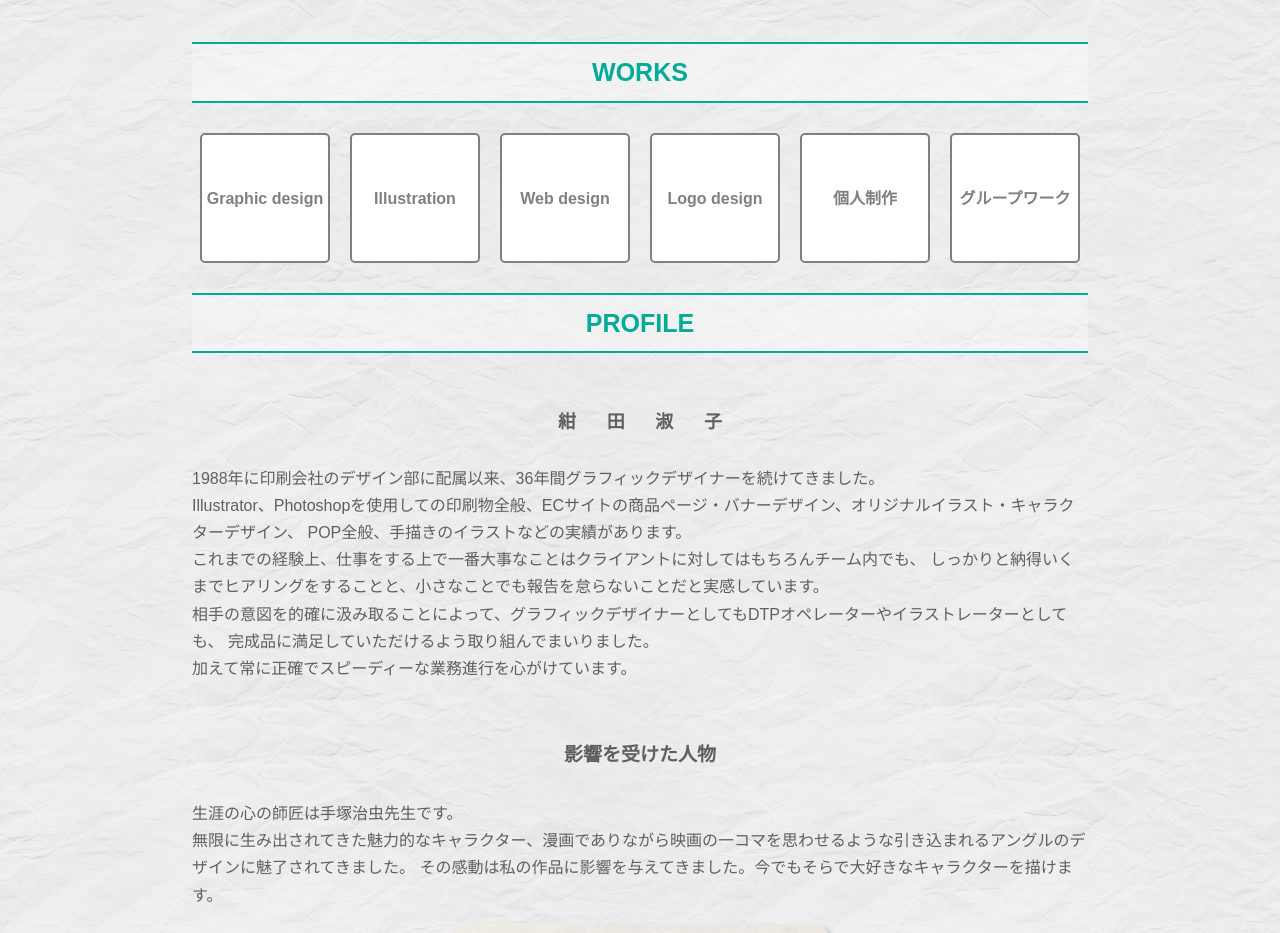
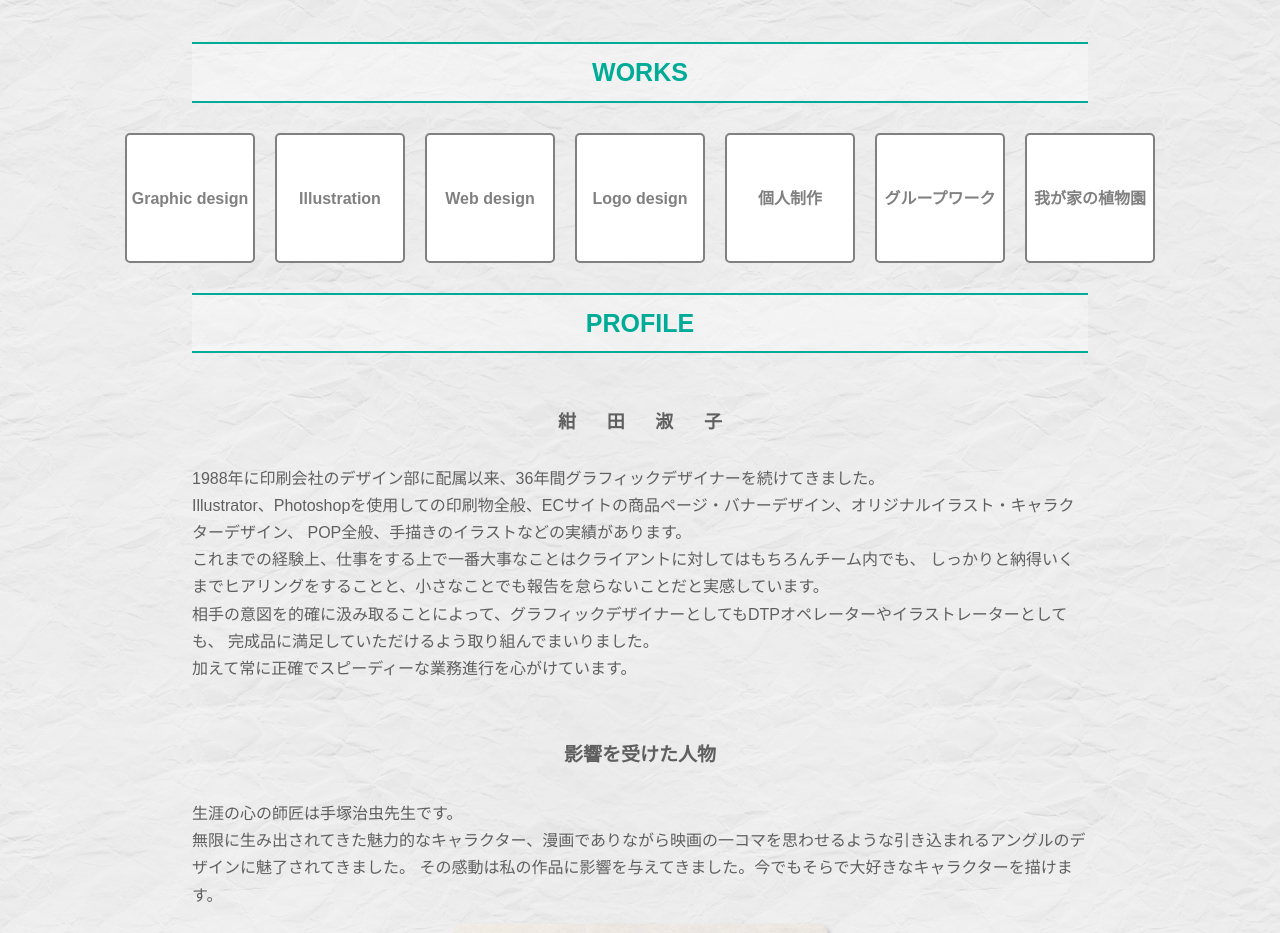
Before and after one commit to spiral445/portfolio, a plain HTML site: page index.html in a window 1280 px wide. Shown: the part 1800-2733 px from the top of the page. Drawn offline with Linux system fonts and the light colour scheme; some packages are replaced by stand-ins of ours; a web font is replaced by a local one.

Commit message:
植物園追加

```diff
--- a/index.html
+++ b/index.html
@@ -95,6 +95,7 @@
         <li><a class="hover02" href="Graphic_design/logo_design.html" target="_blank">Logo design</a></li>
         <li><a class="hover02" href="Graphic_design/kozin.html" target="_blank">個人制作</a></li>
         <li><a class="hover02" href="Graphic_design/groupwork.html" target="_blank">グループワーク</a></li>
+        <li><a class="hover02" href="botanical/botanical.html" target="_blank">我が家の植物園</a></li>
       </ul>
     </nav>
 
```
